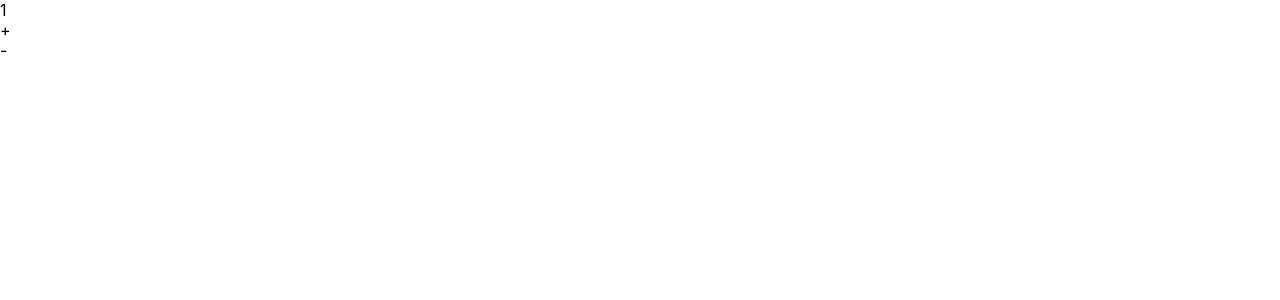
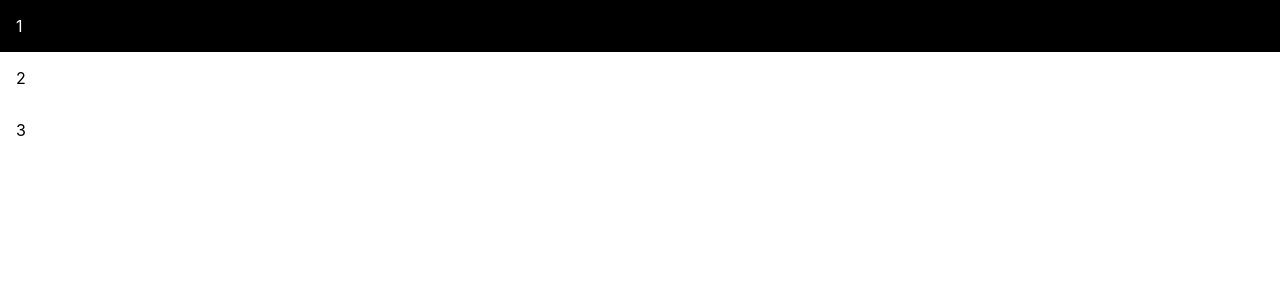
Before and after one commit to woohyun-park/study, a React (Create React App) app: page / in a window 1280 px wide. Shown: the top 300 px of the page. Built offline with nearby package versions, Linux system fonts and the light colour scheme.

Commit message:
STUDY, study useContext does not have to be global

```diff
--- a/src/App.js
+++ b/src/App.js
@@ -1,60 +1,35 @@
 import { createContext, useContext, useMemo, useState } from "react";
-import Value from "./Value";
-import Button from "./Button";
+import Item from "./Item";
 
-const CounterValueContext = createContext();
-const CounterActionContext = createContext();
+const ItemGroupContext = createContext();
 
-function CounterProvider({ children }) {
-  const [counter, setCounter] = useState(1);
-  const actions = useMemo(
-    () => ({
-      increase() {
-        setCounter((prev) => prev + 1);
-      },
-      decrease() {
-        setCounter((prev) => prev - 1);
-      },
-    }),
-    []
-  );
+function ItemGroup({ children, currentId, onSelect }) {
+  const value = useMemo(() => ({ currentId, onSelect }), [currentId, onSelect]);
   return (
-    <CounterActionContext.Provider value={actions}>
-      <CounterValueContext.Provider value={counter}>
-        {children}
-      </CounterValueContext.Provider>
-    </CounterActionContext.Provider>
+    <ItemGroupContext.Provider value={value}>
+      {children}
+    </ItemGroupContext.Provider>
   );
 }
 
-export function useCounterValue() {
-  const value = useContext(CounterValueContext);
+export function useItemGroup() {
+  const value = useContext(ItemGroupContext);
   if (value === undefined) {
-    throw new Error(
-      "useCounterValue should be used within CounterValueContext.Provider"
-    );
-  }
-  return value;
-}
-
-export function useCounterActions() {
-  const value = useContext(CounterActionContext);
-  if (value === undefined) {
-    throw new Error(
-      "useCounterActions should be used within CounterActionsContext.Provider"
-    );
+    throw new Error("useItemGroup");
   }
   return value;
 }
 
 function App() {
+  const [currentId, setCurrentId] = useState(1);
   return (
-    <CounterProvider>
-      <div>
-        <Value />
-        <Button />
-      </div>
-    </CounterProvider>
+    <div>
+      <ItemGroup currentId={currentId} onSelect={setCurrentId}>
+        <Item id={1}>1</Item>
+        <Item id={2}>2</Item>
+        <Item id={3}>3</Item>
+      </ItemGroup>
+    </div>
   );
 }
 
--- /dev/null
+++ b/src/Item.js
@@ -0,0 +1,27 @@
+import { useItemGroup } from "./App";
+
+function Item({ children, id }) {
+  const activeStyle = {
+    backgroundColor: "black",
+    color: "white",
+  };
+
+  const style = {
+    cursor: "pointer",
+    padding: "1rem",
+  };
+
+  const { currentId, onSelect } = useItemGroup();
+  console.log(currentId, onSelect);
+
+  return (
+    <div
+      style={currentId === id ? { ...style, ...activeStyle } : style}
+      onClick={() => onSelect(id)}
+    >
+      {children}
+    </div>
+  );
+}
+
+export default Item;
```
